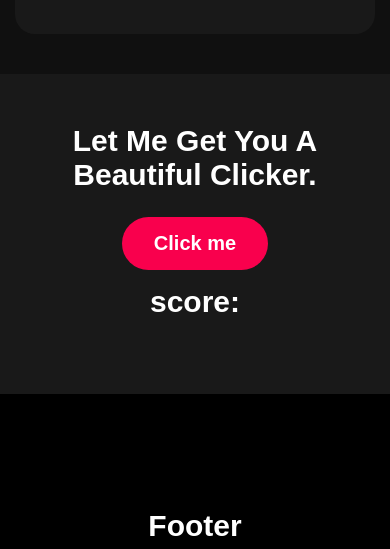
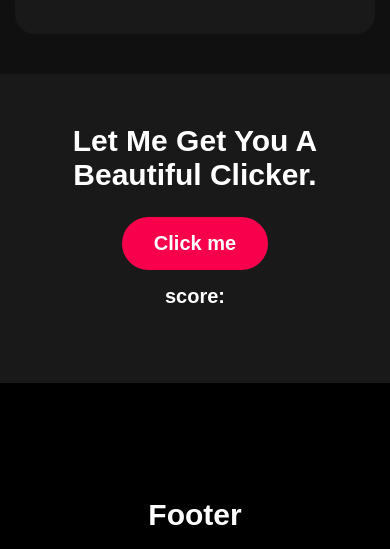
Before and after one commit to qadrqul/jsportfolio, a website: page index.html in a window 390 px wide. Shown: the part 2703-3252 px from the top of the page. Drawn offline with nearby package versions, Linux system fonts and the light colour scheme.

```diff
--- a/index.html
+++ b/index.html
@@ -112,7 +112,7 @@
     <div class="myClicker">
         <p>Let Me Get You A Beautiful Clicker.</p>
         <button id="button-two">Click me</button>
-        <p style="margin-top: 15px">
+        <p id="scoreParagraph" style="margin-top: 15px">
             score:
             <span id="score"></span>
         </p>
--- a/style/style.css
+++ b/style/style.css
@@ -372,6 +372,11 @@
     font-weight: bold;
     margin-bottom: 25px;
 }
+
+.myClicker #scoreParagraph{
+    font-size: 20px;
+    text-decoration: none;
+}
 .myClicker #button-two{
     background-color:#f9004d;
     color: white;
```
